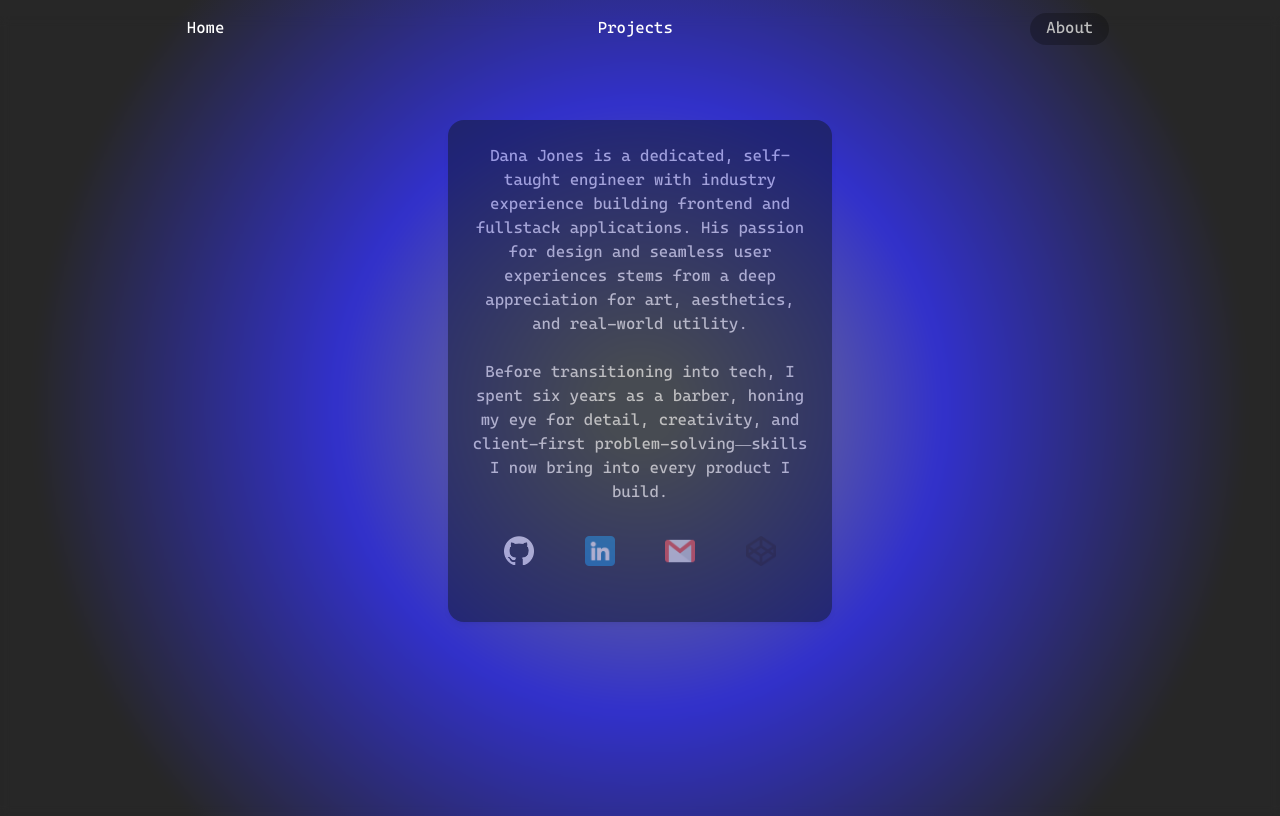
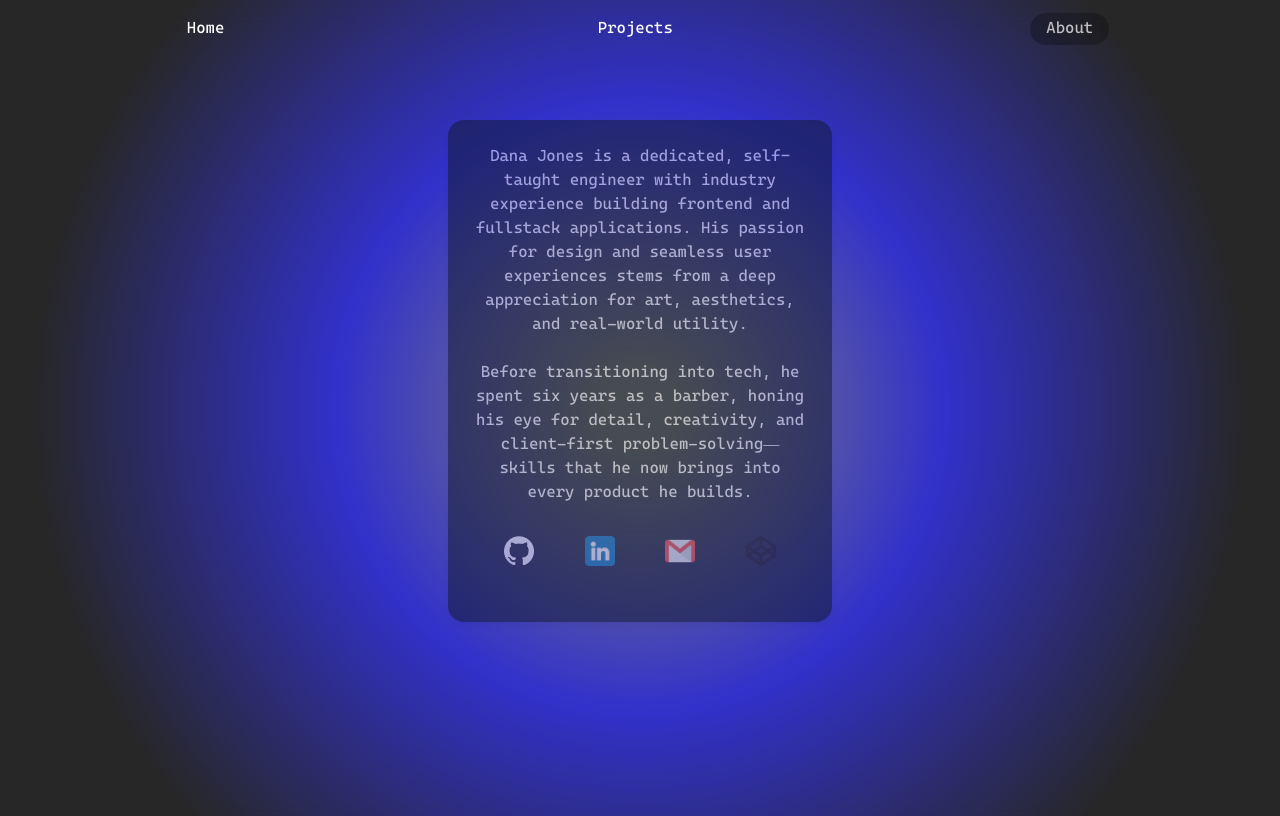
Before and after one commit to danj-jo/danjo, a Next.js app: page /about in a window 1280 px wide. Built offline with nearby package versions, Linux system fonts and the light colour scheme.

Commit message:
word fixes.

```diff
--- a/app/about/page.tsx
+++ b/app/about/page.tsx
@@ -11,7 +11,7 @@ export default function About() {
                 </p>
                 <br />
                 <p>
-                    Before transitioning into tech, I spent six years as a barber, honing my eye for detail, creativity, and client-first problem-solving—skills I now bring into every product I build.
+                    Before transitioning into tech, he spent six years as a barber, honing his eye for detail, creativity, and client-first problem-solving— skills that he now brings into every product he builds.
                 </p>
                 <div className="
                 bg-gray-900 text-white rounded-2xl shadow-m p-8 flex justify-between">
```
